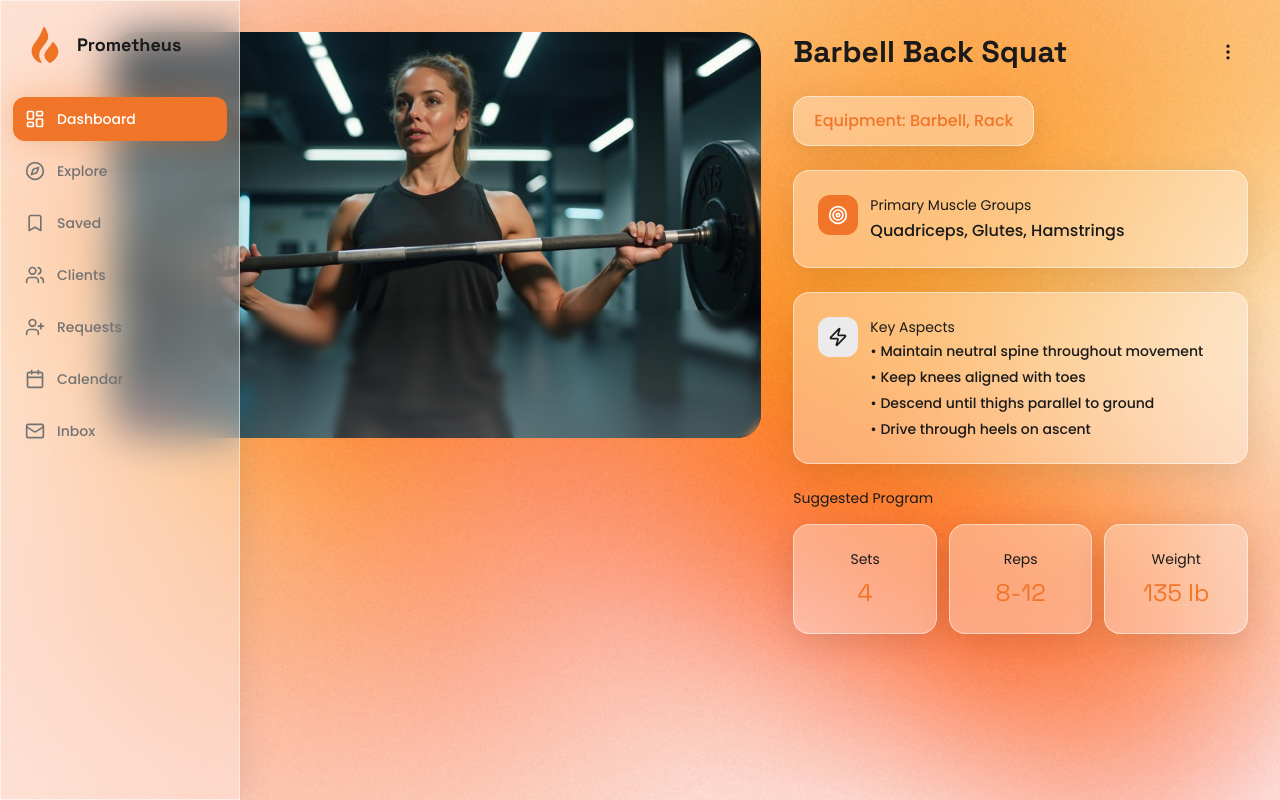
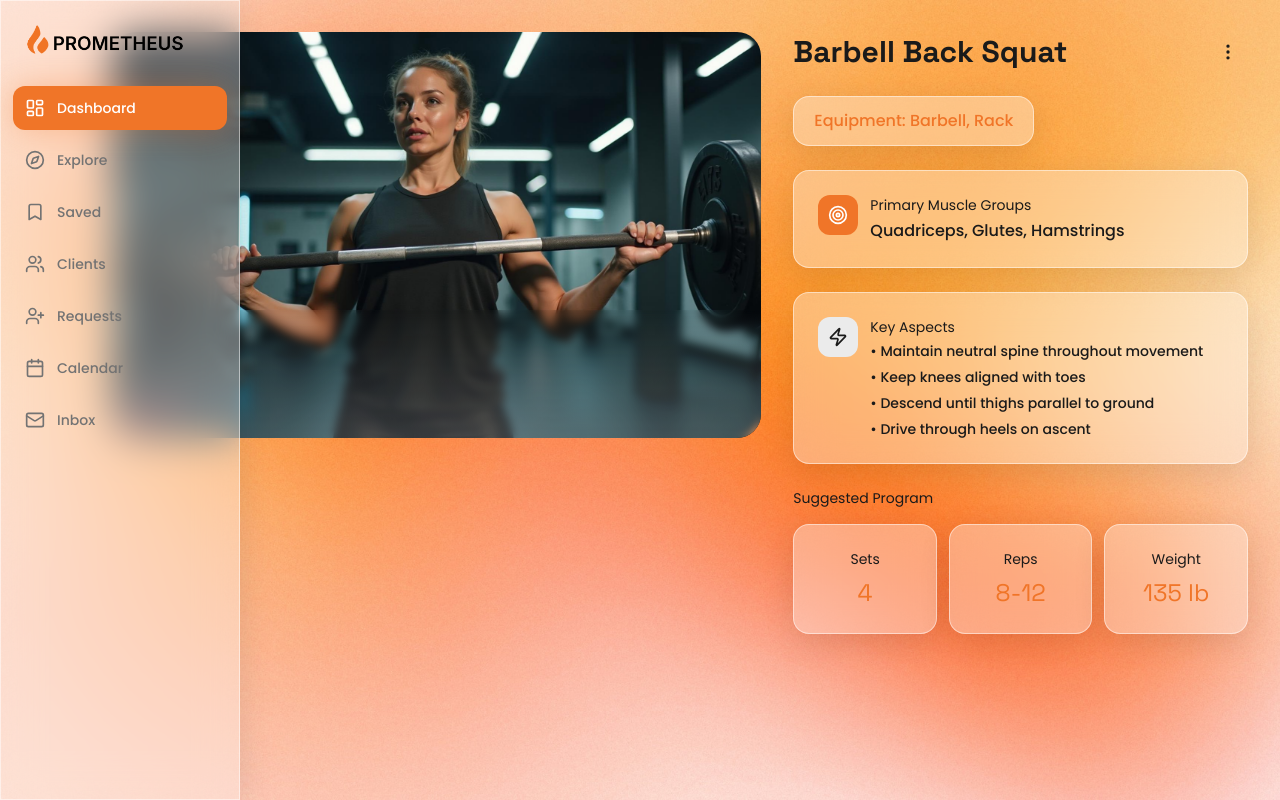
Before and after one commit to prometheusimpact/prometheus-coach-ui, a React (Vite) app: page / in a window 1280 px wide. Built offline with nearby package versions, Linux system fonts and the light colour scheme.

Commit message:
Update logo

```diff
--- a/src/components/Navigation/Sidebar.tsx
+++ b/src/components/Navigation/Sidebar.tsx
@@ -1,7 +1,8 @@
 import { useState } from "react";
 import { LayoutDashboard, Compass, Bookmark, Users, UserPlus, Calendar, Mail } from "lucide-react";
 import { motion } from "framer-motion";
-import logo from "@/assets/logo.png";
+import logoIcon from "@/assets/logo.png";
+import logoFull from "@/assets/logo-full.png";
 
 interface NavItem {
   icon: React.ElementType;
@@ -36,17 +37,19 @@ export const Sidebar = () => {
       onMouseLeave={() => setOpen(false)}
     >
       {/* Logo */}
-      <div className="flex items-center px-6 mb-8">
-        <img src={logo} alt="Prometheus Coach" className="w-10 h-10 object-contain flex-shrink-0" />
-        <motion.span
+      <div className="flex items-center px-6 mb-8 overflow-hidden">
+        <motion.img
+          src={open ? logoFull : logoIcon}
+          alt="Prometheus Coach"
           animate={{
-            opacity: open ? 1 : 0,
-            display: open ? "inline-block" : "none",
+            width: open ? "160px" : "40px",
           }}
-          className="ml-3 font-heading text-lg font-bold text-foreground whitespace-nowrap"
-        >
-          Prometheus
-        </motion.span>
+          transition={{
+            duration: 0.3,
+            ease: "easeInOut",
+          }}
+          className="h-auto object-contain"
+        />
       </div>
 
       {/* Navigation Icons */}
```
Also changed, not shown: src/assets/logo-full.png (added).
